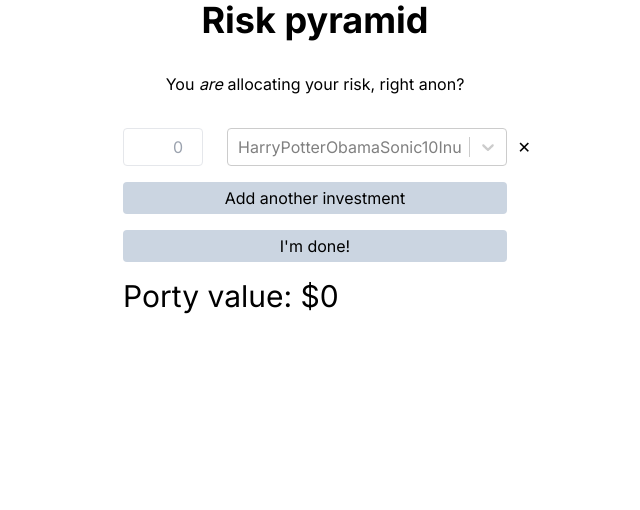
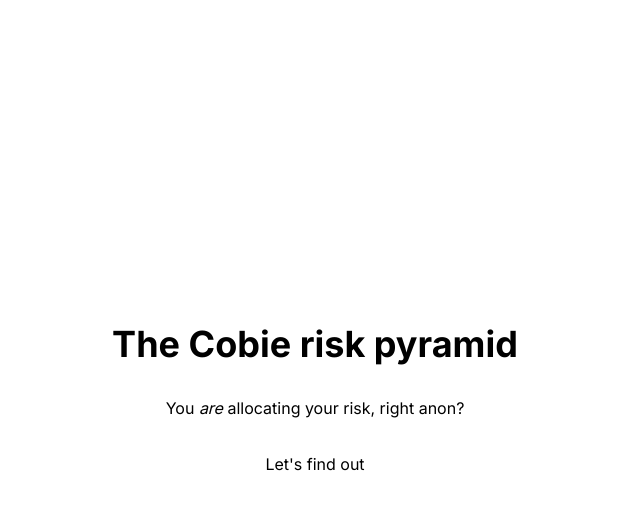
Before and after one commit to jebzley/bagcheck, a Next.js app: page / in a window 1280 px wide. Shown: the top 510 px of the page, without its empty margins (325-965 px from the left). Built offline with nearby package versions, Linux system fonts and the light colour scheme.

Commit message:
add some routing

```diff
--- a/src/components/AllocationForm.tsx
+++ b/src/app/allocations/AllocationForm.tsx
@@ -1,13 +1,18 @@
 "use client";
 import { useShallow } from "zustand/react/shallow";
-import { FormItem } from "./FormItem";
+import { FormItem } from "@/components/FormItem";
 import { useHoldingsStore } from "@/providers/store-provider";
+import { useRouter } from "next/navigation";
 
-export default function AllocationForm() {
+export function AllocationForm() {
+  const router = useRouter();
   const holdings = useHoldingsStore(useShallow((state) => state.holdings));
   const addHolding = useHoldingsStore(useShallow((state) => state.actions.add));
+
+  const onSubmit = () => router.push("/assess");
+
   return (
-    <form className="w-96 h-full">
+    <form className="w-96 h-full" action={"/assess"}>
       {holdings.map((holding) => {
         return <FormItem key={holding.id} holding={holding} />;
       })}
@@ -19,10 +24,13 @@
         >
           Add another investment
         </button>
-        <button type="submit" className="bg-slate-300 rounded p-1 w-full">
+        <button
+          type="submit"
+          className="bg-slate-300 rounded p-1 w-full"
+          onSubmit={onSubmit}
+        >
           {"I'm done!"}
         </button>
-        <p className="text-3xl">Porty value: ${0}</p>
       </div>
     </form>
   );
--- /dev/null
+++ b/src/app/allocations/page.tsx
@@ -0,0 +1,11 @@
+import { AllocationForm } from "@/app/allocations/AllocationForm";
+
+export default function Allocations() {
+  return (
+    <div className="h-full flex flex-col gap-8 justify-center items-center">
+      <div>
+        <AllocationForm />
+      </div>
+    </div>
+  );
+}
--- /dev/null
+++ b/src/app/assess/page.tsx
@@ -0,0 +1,3 @@
+export default function AssessPage() {
+  return <p>{"It's not looking good brev"}</p>;
+}
--- a/src/app/layout.tsx
+++ b/src/app/layout.tsx
@@ -19,7 +19,7 @@
     <html lang="en">
       <body className={inter.className}>
         <StoreProvider>
-          <main className="h-screen">{children}</main>
+          <main className="h-screen p-8">{children}</main>
         </StoreProvider>
       </body>
     </html>
--- a/src/app/page.tsx
+++ b/src/app/page.tsx
@@ -1,13 +1,13 @@
-import AllocationForm from "@/components/AllocationForm";
+import Link from "next/link";
 
 export default function Home() {
   return (
     <div className="h-full flex flex-col gap-8 justify-center items-center">
-      <h1 className="text-4xl font-bold">Risk pyramid</h1>
+      <h1 className="text-4xl font-bold">The Cobie risk pyramid</h1>
       <p>
         You <i>are</i> allocating your risk, right anon?
       </p>
-      <AllocationForm />
+      <Link href={"/allocations"}>{"Let's find out"}</Link>
     </div>
   );
 }
--- a/src/components/FormItem.tsx
+++ b/src/components/FormItem.tsx
@@ -6,9 +6,9 @@
 import type { SearchCoinResponse } from "@/app/api/search/route";
 import type { HoldingState, HoldingsStore } from "@/store/types";
 
-interface FormItemProps {
+type Props = {
   holding: HoldingState;
-}
+};
 
 async function handleSearch(term?: string) {
   try {
@@ -44,7 +44,7 @@
 const selectHolding = (state: HoldingsStore, holding: HoldingState) =>
   state.holdings.find((h) => h.id === holding.id);
 
-export function FormItem({ holding }: FormItemProps) {
+export function FormItem({ holding }: Props) {
   const amount = useHoldingsStore(
     useShallow((state) => selectHolding(state, holding)?.amount)
   );
```
